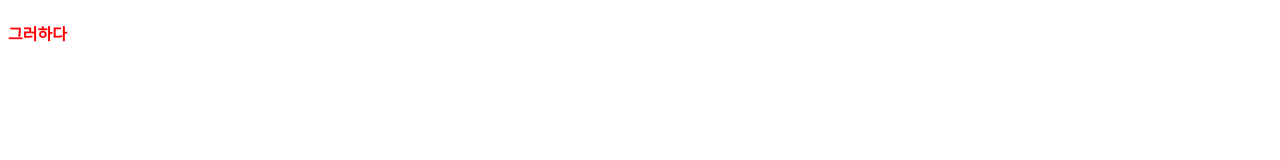
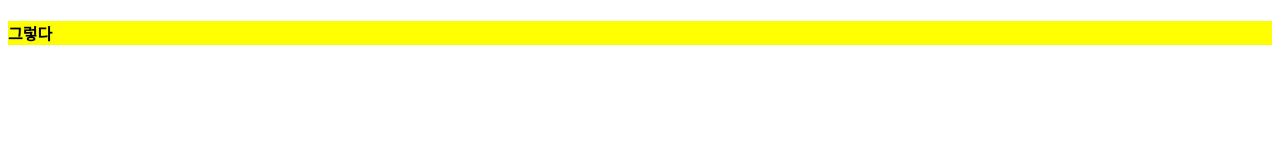
Before and after one commit to SooYong-Jeong/JS_tutorials, a plain HTML site: page index.html in a window 1280 px wide. Drawn offline with nearby package versions, Linux system fonts and the light colour scheme.

Commit message:
addclass

```diff
--- a/index.html
+++ b/index.html
@@ -9,7 +9,8 @@
         <script src="https://code.jquery.com/jquery-3.7.1.js" integrity="sha256-eKhayi8LEQwp4NKxN+CfCh+3qOVUtJn3QNZ0TciWLP4=" crossorigin="anonymous"></script>
         <h4 id="test">그렇다</h4>
         <script>
-            $('#test').html('그러하다').css('color', 'red')
+            //$('#test').html('그러하다').css('color', 'red').attr('src')
+            $('#test').addClass('yellow-bg')
         </script>
 
     </body>
--- a/main.css
+++ b/main.css
@@ -1,3 +1,7 @@
+.yellow-bg {
+    background: yellow;
+}
+
 .alert-box {
     background: skyblue;
     color: blue;
```
